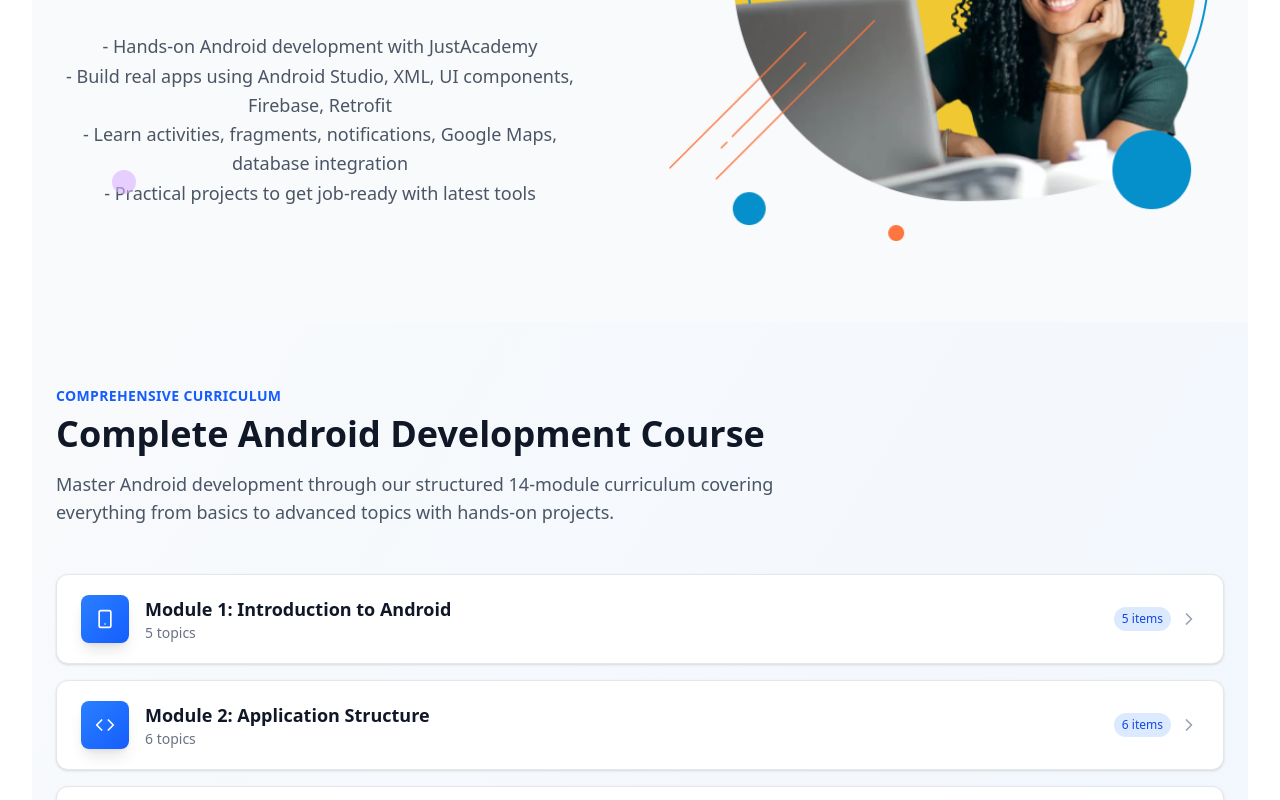
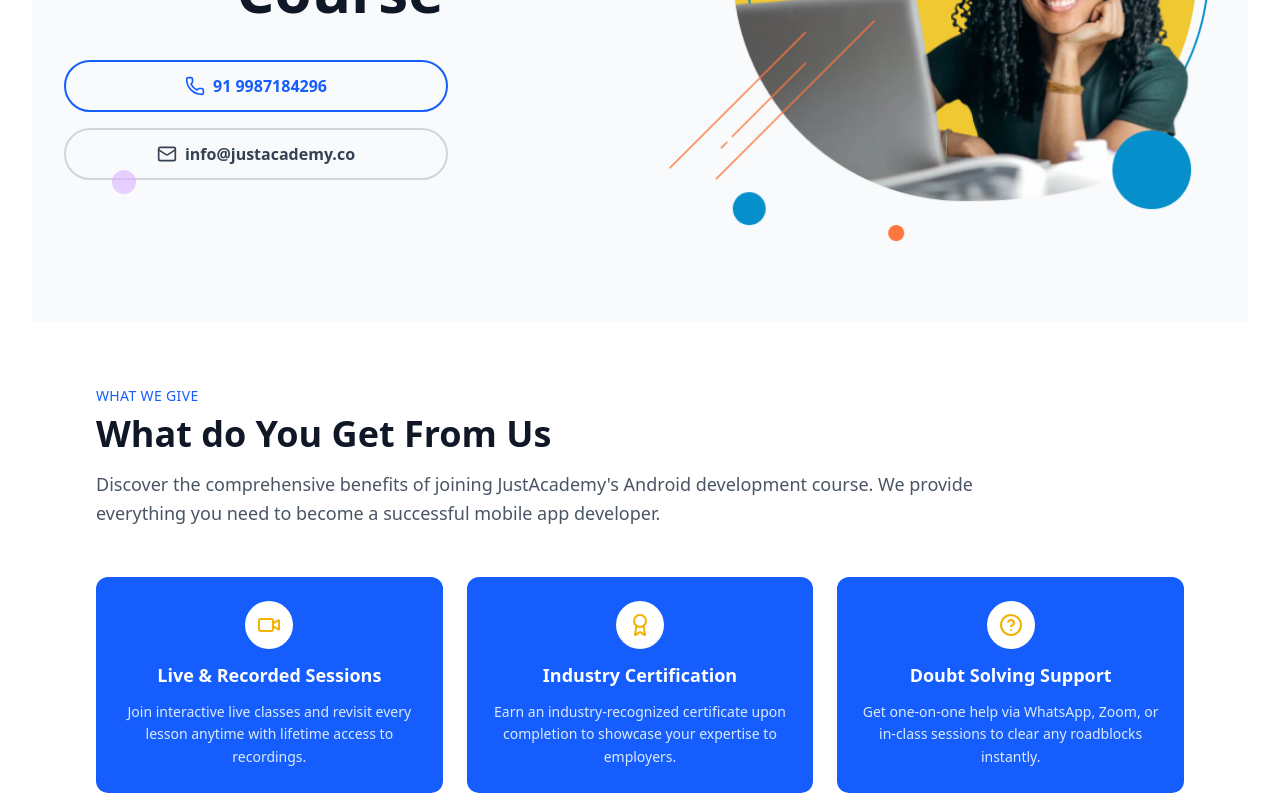
Before and after one commit to justacademy0/android_app_dev, a React (Vite) app in the folder frontend_app/: page / in a window 1280 px wide. Shown: the part 480-1280 px from the top of the page. Built offline with nearby package versions, Linux system fonts and the light colour scheme.

Commit message:
theme changes

```diff
--- a/frontend_app/src/App.jsx
+++ b/frontend_app/src/App.jsx
@@ -16,8 +16,9 @@ function App() {
     <div className="scroll-smooth">
       <Navbar/>
       <Hero/>
+      <WhatWeGive/>
       <Curriculum/>
-      <WhatWeGive/>
+
       <About/>
       <Contact/>
     </div>
--- a/frontend_app/src/components/Navbar.jsx
+++ b/frontend_app/src/components/Navbar.jsx
@@ -20,7 +20,7 @@ const Navbar = () => {
             <div className="ml-10 flex items-baseline space-x-8">
               <a
                 href="#home"
-                className="text-gray-900 hover:text-purple-600 px-3 py-2 text-sm font-medium transition-colors duration-200"
+                className="text-gray-900 hover:text-[#B51C72] px-3 py-2 text-sm font-medium transition-colors duration-200"
               >
                 Home
               </a>
@@ -28,28 +28,28 @@ const Navbar = () => {
 
               <a
                 href="#curriculum"
-                className="text-gray-900 hover:text-purple-600 px-3 py-2 text-sm font-medium transition-colors duration-200"
+                className="text-gray-900 hover:text-[#B51C72] px-3 py-2 text-sm font-medium transition-colors duration-200"
               >
                 Curriculum
               </a>
 
               <a
                 href="#whatuget"
-                className="text-gray-900 hover:text-purple-600 px-3 py-2 text-sm font-medium transition-colors duration-200"
+                className="text-gray-900 hover:text-[#B51C72] px-3 py-2 text-sm font-medium transition-colors duration-200"
               >
                 What You Get
               </a>
 
               <a
                 href="#about"
-                className="text-gray-700 hover:text-purple-600 px-3 py-2 text-sm font-medium transition-colors duration-200"
+                className="text-gray-700 hover:text-[#B51C72] px-3 py-2 text-sm font-medium transition-colors duration-200"
               >
                 About
               </a>
 
               <a
                 href="#contact"
-                className="text-gray-700 hover:text-purple-600 px-3 py-2 text-sm font-medium transition-colors duration-200"
+                className="text-gray-700 hover:text-[#B51C72] px-3 py-2 text-sm font-medium transition-colors duration-200"
               >
                 Contact
               </a>
@@ -79,31 +79,31 @@ const Navbar = () => {
         <div className="px-2 pt-2 pb-3 space-y-1 sm:px-3 bg-white border-t border-gray-200">
           <a
             href="#home"
-            className="text-gray-900 hover:text-purple-600 block px-3 py-2 text-base font-medium"
+            className="text-gray-900 hover:text-[#B51C72] block px-3 py-2 text-base font-medium"
           >
             Home
           </a>
           <a
             href="#curriculum"
-            className="text-gray-900 hover:text-purple-600 block px-3 py-2 text-base font-medium"
+            className="text-gray-900 hover:text-[#B51C72] block px-3 py-2 text-base font-medium"
           >
             Curriculum
           </a>
           <a
             href="#whatuget"
-            className="text-gray-900 hover:text-purple-600 block px-3 py-2 text-base font-medium"
+            className="text-gray-900 hover:text-[#B51C72] block px-3 py-2 text-base font-medium"
           >
             What You Get
           </a>
           <a
             href="#about"
-            className="text-gray-700 hover:text-purple-600 block px-3 py-2 text-base font-medium"
+            className="text-gray-700 hover:text-[#B51C72] block px-3 py-2 text-base font-medium"
           >
             About
           </a>
           <a
             href="#contact"
-            className="text-gray-700 hover:text-purple-600 block px-3 py-2 text-base font-medium"
+            className="text-gray-700 hover:text-[#B51C72] block px-3 py-2 text-base font-medium"
           >
             Contact
           </a>
--- a/frontend_app/src/components/WhatWeGive.jsx
+++ b/frontend_app/src/components/WhatWeGive.jsx
@@ -1,38 +1,23 @@
 import React from 'react';
-import { User, GraduationCap, Award, HelpingHand, Briefcase } from 'lucide-react';
+import { Video, Award, HelpCircle } from 'lucide-react';
 
 const WhatWeGive = () => {
   const features = [
   {
-      icon: <User className="w-6 h-6 text-yellow-500" />,
-      title: "Professional Teacher",
-      description: "Learn from industry experts with years of Android development experience.",
-    },
-    {
-      icon: <GraduationCap className="w-6 h-6 text-yellow-500" />,
-      title: "Course Certificate",
-      description: "Earn a recognized certificate upon completion. Boost your resume and showcase your skills.",
+    icon: <Video className="w-6 h-6 text-yellow-500" />,
+    title: "Live & Recorded Sessions",
+    description: "Join interactive live classes and revisit every lesson anytime with lifetime access to recordings.",
   },
   {
     icon: <Award className="w-6 h-6 text-yellow-500" />,
-      title: "Project based Learning",
-      description: "Engage with hands-on projects and real app development scenarios.",
+    title: "Industry Certification",
+    description: "Earn an industry-recognized certificate upon completion to showcase your expertise to employers.",
   },
   {
-      icon: <HelpingHand className="w-6 h-6 text-yellow-500" />,
-      title: "Internship Assistance",
-      description: "Get help finding internships to apply your skills in real-world environments.",
+    icon: <HelpCircle className="w-6 h-6 text-yellow-500" />,
+    title: "Doubt Solving Support",
+    description: "Get one-on-one help via WhatsApp, Zoom, or in-class sessions to clear any roadblocks instantly.",
   },
-    {
-      icon: <Briefcase className="w-6 h-6 text-yellow-500" />,
-      title: "Placement Support",
-      description: "Receive career guidance and support to land your first job in tech.",
-    },
-    {
-      icon: <User className="w-6 h-6 text-yellow-500" />,
-      title: "Interview Prep.",
-      description: "Master interviews with mock sessions, curated questions, and expert feedback to boost your confidence.",
-    }
 ];
 
   return (
--- a/frontend_app/src/pages/Hero.jsx
+++ b/frontend_app/src/pages/Hero.jsx
@@ -1,7 +1,7 @@
 import React from 'react';
-import { Play } from 'lucide-react';
+import { Play, Phone, Mail } from 'lucide-react';
 import heroImg from '../images/heroImg.png'; // Adjust the path as necessary
-import WhatWeGive from '../components/WhatWeGive';
+
 const Hero = () => {
   return (
     <>
@@ -13,29 +13,32 @@ const Hero = () => {
               <div className="space-y-4">
                 <p className="text-blue-600 font-medium text-lg">Let's Begin</p>
                 <h1 className="text-4xl md:text-5xl lg:text-6xl font-bold text-gray-900 leading-tight">
-
-                <span className="text-blue-600">Android </span>{' '}
-                App Development Course
+                  <span className="text-blue-600">Android </span>App Development Course
                 </h1>
               </div>
 
-            <p className="text-gray-600 text-lg leading-relaxed max-w-lg">
-              - Hands-on Android development with JustAcademy<br/>
-              - Build real apps using Android Studio, XML, UI components, Firebase, Retrofit<br/>
-              - Learn activities, fragments, notifications, Google Maps, database integration<br/>
-              - Practical projects to get job-ready with latest tools
-            </p>
+              {/* Action Buttons */}
+              {/* Action Buttons */}
+<div className="flex flex-col gap-4 w-full max-w-sm mt-4">
+  <a
+    href="tel:919987184296"
+    className="w-full flex items-center justify-center gap-2 border-2 border-blue-600 text-blue-600 px-6 py-3 rounded-full font-semibold text-base transition-colors duration-200 hover:bg-blue-600 hover:text-white"
+  >
+    <Phone className="w-5 h-5" />
+    91 9987184296
+  </a>
 
-            {/* Action Buttons */}
-            {/* <div className="flex flex-col sm:flex-row gap-4">
-              <button className="bg-blue-600 hover:bg-blue-700 text-white px-8 py-4 rounded-lg font-semibold text-lg transition-colors duration-200 shadow-lg hover:shadow-xl">
-                Register Now
-              </button>
-              <button className="flex items-center gap-3 bg-yellow-400 hover:bg-yellow-500 text-gray-900 px-8 py-4 rounded-lg font-semibold text-lg transition-colors duration-200 shadow-lg hover:shadow-xl">
-                <Play className="w-5 h-5 fill-current" />
-                Play Video
-              </button>
-            </div> */}
+  <a
+    href="mailto:info@justacademy.co"
+    className="w-full flex items-center justify-center gap-2 border-2 border-gray-300 text-gray-700 px-6 py-3 rounded-full font-semibold text-base transition-colors duration-200 hover:bg-gray-100"
+  >
+    <Mail className="w-5 h-5" />
+    info@justacademy.co
+  </a>
+</div>
+
+
+
             </div>
 
             {/* Right Image Section */}
@@ -53,12 +56,8 @@ const Hero = () => {
         <div className="absolute top-20 left-10 w-4 h-4 bg-blue-300 rounded-full opacity-60"></div>
         <div className="absolute bottom-32 left-20 w-6 h-6 bg-purple-300 rounded-full opacity-60"></div>
         <div className="absolute top-40 right-20 w-5 h-5 bg-orange-300 rounded-full opacity-60"></div>
-
-
       </section>
-    {/* <WhatWeGive /> */}
     </>
-
   );
 };
 
```
Lines whose indentation alone changed are shown as unchanged.
